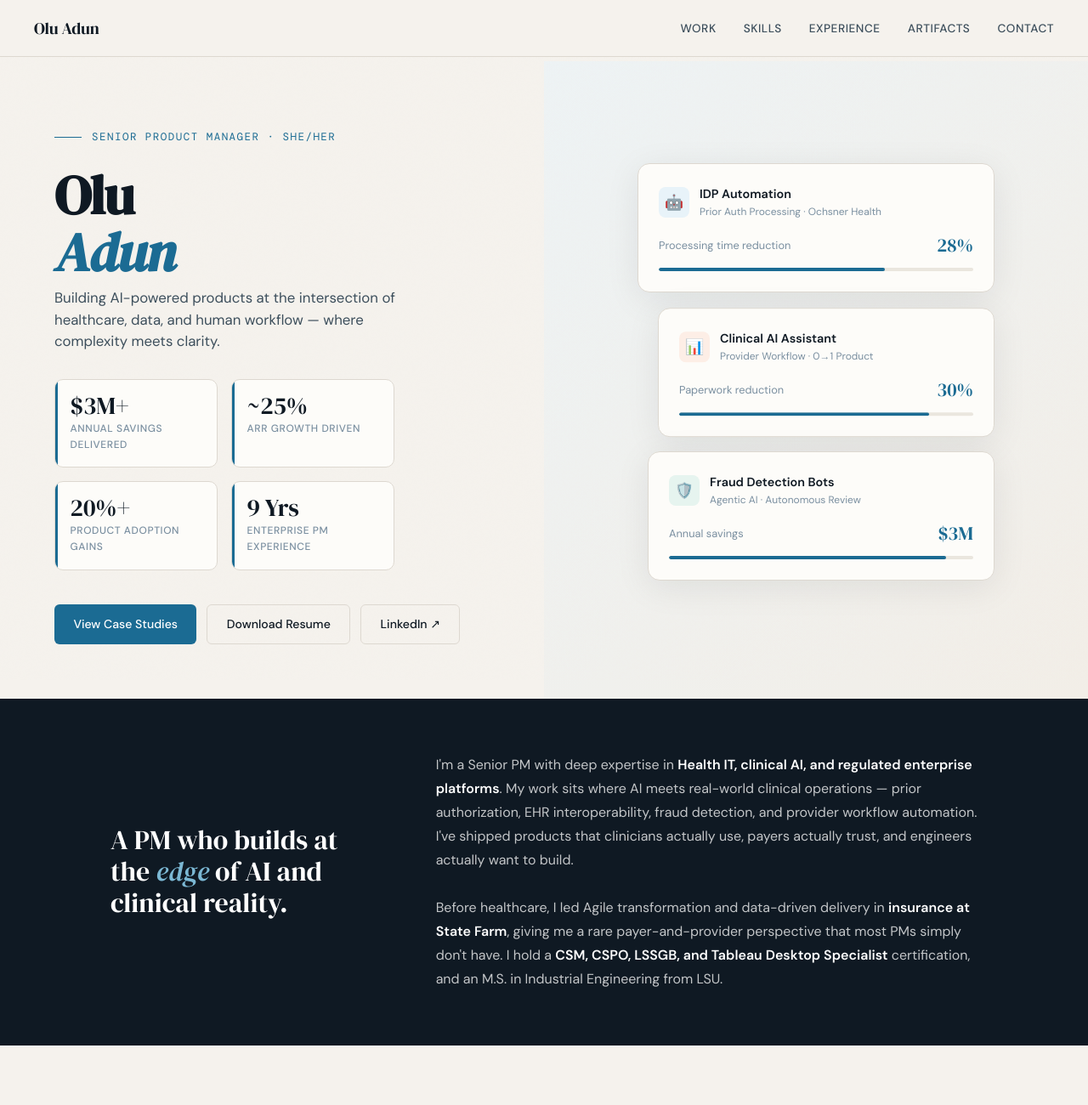
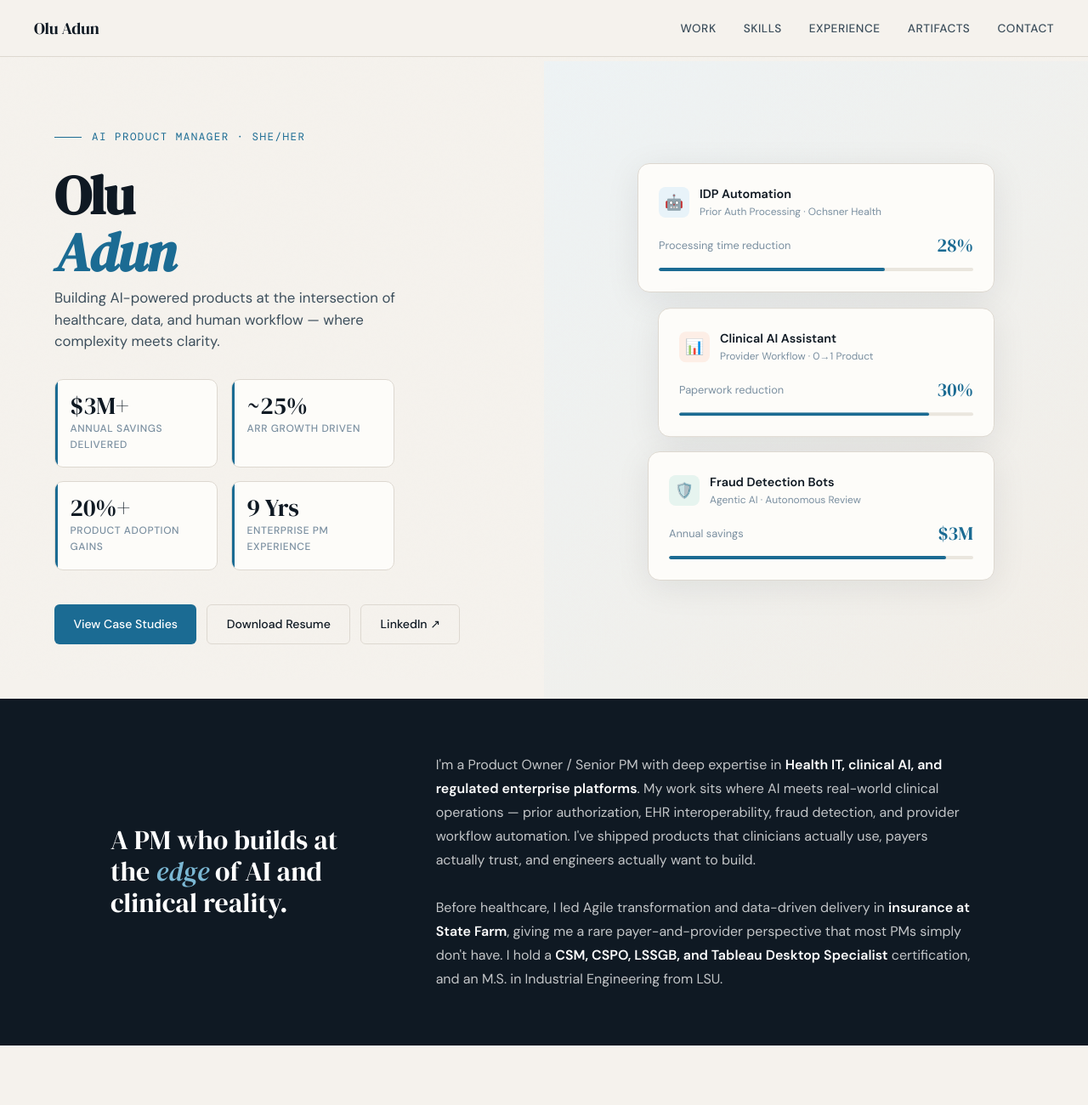
Before and after one commit to oluadun10/oluadun10.github.io, a plain HTML site: page index.html in a window 1280 px wide. Shown: the top 1300 px of the page at 85% size. Drawn offline with nearby package versions, Linux system fonts and the light colour scheme.

Commit message:
Update index.html

```diff
--- a/index.html
+++ b/index.html
@@ -802,7 +802,7 @@ footer {
 <!-- HERO -->
 <section class="hero">
   <div class="hero-left">
-    <div class="hero-eyebrow">Senior Product Manager · She/Her</div>
+    <div class="hero-eyebrow">AI Product Manager · She/Her</div>
     <h1 class="hero-name">Olu<br><em>Adun</em></h1>
     <p class="hero-title">Building AI-powered products at the intersection of healthcare, data, and human workflow — where complexity meets clarity.</p>
 
@@ -887,7 +887,7 @@ footer {
   <div class="about-inner">
     <div class="about-label">A PM who builds at the <em>edge</em> of AI and clinical reality.</div>
     <p class="about-text">
-      I'm a Senior PM with deep expertise in <strong>Health IT, clinical AI, and regulated enterprise platforms</strong>. My work sits where AI meets real-world clinical operations — prior authorization, EHR interoperability, fraud detection, and provider workflow automation. I've shipped products that clinicians actually use, payers actually trust, and engineers actually want to build.<br><br>
+      I'm a Product Owner / Senior PM with deep expertise in <strong>Health IT, clinical AI, and regulated enterprise platforms</strong>. My work sits where AI meets real-world clinical operations — prior authorization, EHR interoperability, fraud detection, and provider workflow automation. I've shipped products that clinicians actually use, payers actually trust, and engineers actually want to build.<br><br>
       Before healthcare, I led Agile transformation and data-driven delivery in <strong>insurance at State Farm</strong>, giving me a rare payer-and-provider perspective that most PMs simply don't have. I hold a <strong>CSM, CSPO, LSSGB, and Tableau Desktop Specialist</strong> certification, and an M.S. in Industrial Engineering from LSU.
     </p>
   </div>
```
